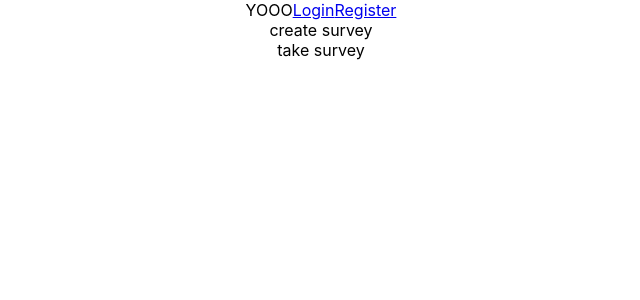
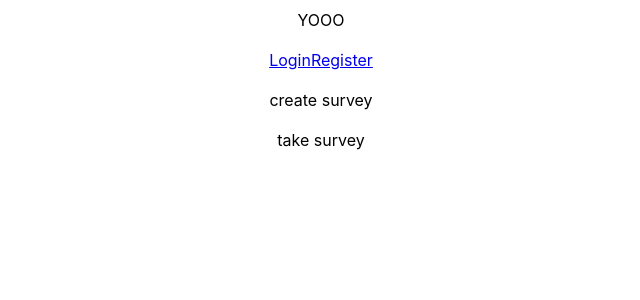
Before and after one commit to christian-m-george/team-two-client, a React (Create React App) app: page / in a window 1280 px wide. Shown: the top 300 px of the page, without its empty margins (319-959 px from the left). Built offline with nearby package versions, Linux system fonts and the light colour scheme.

Commit message:
connected register form to middleware and cleaned up css

```diff
--- a/src/App.css
+++ b/src/App.css
@@ -1,38 +1,5 @@
 .App {
-  text-align: center;
+    text-align: center;
+    height: 100%;
+    width: 100%;
 }
-
-.App-logo {
-  height: 40vmin;
-  pointer-events: none;
-}
-
-@media (prefers-reduced-motion: no-preference) {
-  .App-logo {
-    animation: App-logo-spin infinite 20s linear;
-  }
-}
-
-.App-header {
-  background-color: #282c34;
-  min-height: 100vh;
-  display: flex;
-  flex-direction: column;
-  align-items: center;
-  justify-content: center;
-  font-size: calc(10px + 2vmin);
-  color: white;
-}
-
-.App-link {
-  color: #61dafb;
-}
-
-@keyframes App-logo-spin {
-  from {
-    transform: rotate(0deg);
-  }
-  to {
-    transform: rotate(360deg);
-  }
-}
--- a/src/App.js
+++ b/src/App.js
@@ -1,4 +1,3 @@
-import './App.css';
 import Home from './Home';
 import Login from './Login';
 import Register from './Register';
--- /dev/null
+++ b/src/Home.css
@@ -0,0 +1,6 @@
+.home {
+    text-align: center;
+    margin-left: auto;
+    margin-right: auto;
+
+}
--- a/src/Home.js
+++ b/src/Home.js
@@ -2,19 +2,20 @@ import React from 'react';
 import { Link } from 'react-router-dom';
 
 export default Home;function Home() {
-    return <div>
+    return <div className='home'>
+        <div className='wrapper'>
         YOOO
+        </div>
 
+    <div className='link-wrapper wrapper'>
         <Link to='/login'>Login</Link>
         <Link to='/register'>Register</Link>
-
-        <div>
+    </div>
+        <div className='create-survey-wrapper wrapper'>
             create survey
         </div>
-        <div>
+        <div className='create-survey-wrapper wrapper'>
             take survey
         </div>
-
-
     </div>
 }
--- a/src/Login.css
+++ b/src/Login.css
@@ -1,5 +1,11 @@
 .greeting {
-    font-size: 100px
+    text-align: center;
+    font-size: 100px;
+}
+
+.wrapper {
+    text-align: center;
+    padding: 10px;
 }
 
 .login-form {
@@ -13,11 +19,3 @@
     justify-content: center;
     padding: 5px 5px 5px 0px;
 }
-
-.label-wrapper {
-    padding: 10px;
-}
-
-.button-wrapper {
-    padding: 10px;
-}
--- a/src/Login.js
+++ b/src/Login.js
@@ -43,13 +43,13 @@ export default function Login() {
         <div className='login-form'>
 
             <div className='email-input-wrapper input-wrapper wrapper'>
-                <div className='label-wrapper'><label htmlFor='email'>email</label></div>
+                <div className='label-wrapper wrapper'><label htmlFor='email'>email</label></div>
                 <input type='text' id="email" name="email" onChange={event => setEmail(event.target.value)}></input>
             </div>
 
             <div className='password-input-wrapper input-wrapper wrapper'>
-                <div className='label-wrapper'><label htmlFor='password'>password</label></div>
-                <input type='text' id="password" name="password" onChange={event => setPassword(event.target.value)}></input>
+                <div className='label-wrapper wrapper'><label htmlFor='password'>password</label></div>
+                <input type='password' id="password" name="password" onChange={event => setPassword(event.target.value)}></input>
             </div>
 
             <div className='button-wrapper wrapper'>
--- a/src/Register.css
+++ b/src/Register.css
@@ -1,5 +1,11 @@
 .welcome {
+    text-align: center;
     font-size: 100px
+}
+
+.wrapper {
+    text-align: center;
+    padding: 10px;
 }
 
 .login-form {
@@ -10,11 +16,3 @@
 .input-wrapper {
     padding: 5px 5px 5px 0px;
 }
-
-.label-wrapper {
-    padding: 10px;
-}
-
-.button-wrapper {
-    padding: 10px;
-}
--- a/src/Register.js
+++ b/src/Register.js
@@ -17,24 +17,24 @@ const userData = {
 
 const submitUserData = (userData) => {
     console.log('clicked me!!!')
-    // const url = 'http://localhost/test.htm';
-    // const options = {
-    //   method: 'POST',
-    //   headers: {
-    //     'Accept': 'application/json',
-    //     'Content-Type': 'application/json;charset=UTF-8'
-    //   },
-    //   body: JSON.stringify(
-    //     userData
-    //   )
-    // };
+    const url = 'http://localhost:8000/user';
+    const options = {
+      method: 'POST',
+      headers: {
+        'Accept': 'application/json',
+        'Content-Type': 'application/json;charset=UTF-8'
+      },
+      body: JSON.stringify(
+        userData
+      )
+    };
 
     console.log(userData)
 
-    // fetch(url, options)
-    //   .then(response => {
-    //     console.log(response.status);
-    //   });
+    fetch(url, options)
+      .then(response => {
+        console.log(response.status);
+      });
 }
 
     return <div>
@@ -70,7 +70,7 @@ const submitUserData = (userData) => {
                 <div className='label-wrapper wrapper'>
                     <label htmlFor='password'>password</label>
                 </div>
-                <input type='text' id="password" name="password"></input>
+                <input type='password' id="password" name="password"></input>
             </div>
 
             <div className='button-wrapper wrapper'>
```
Also changed, not shown: src/Validate.js (added, +13 -0 lines).
